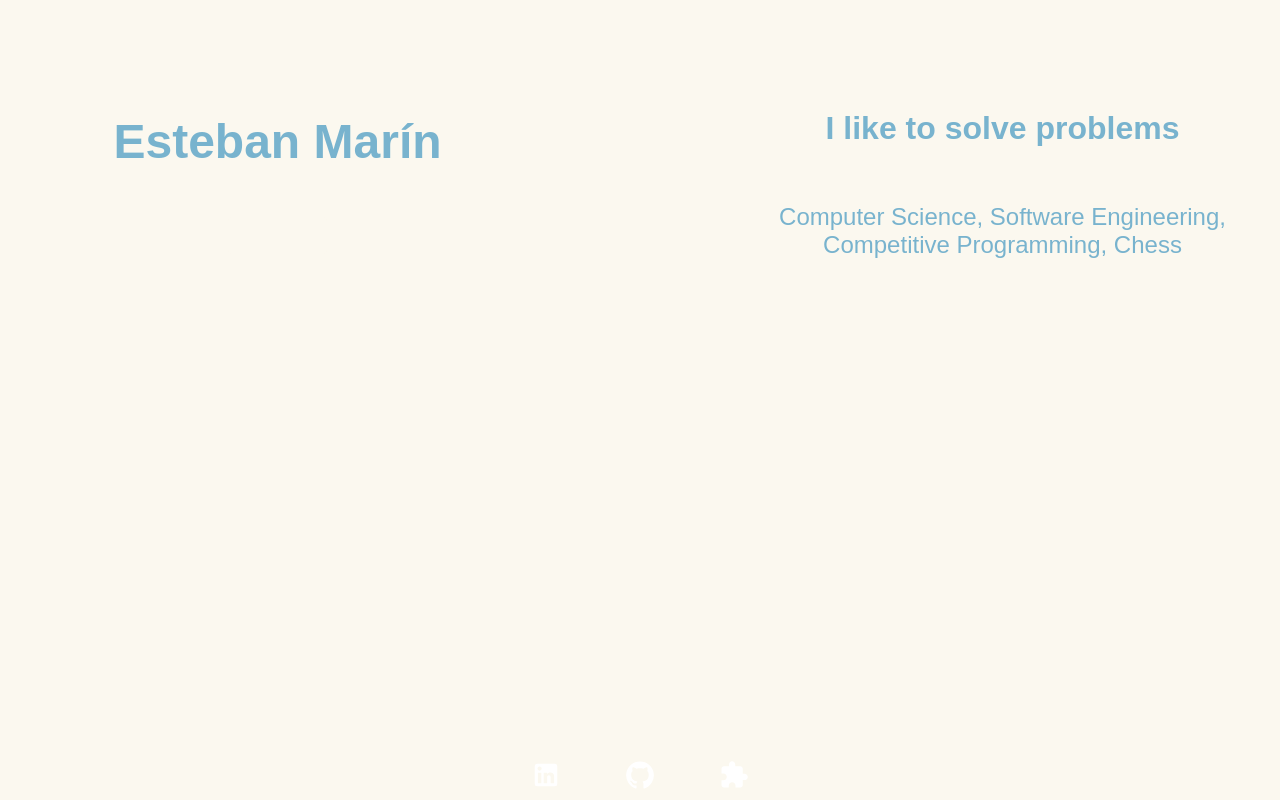
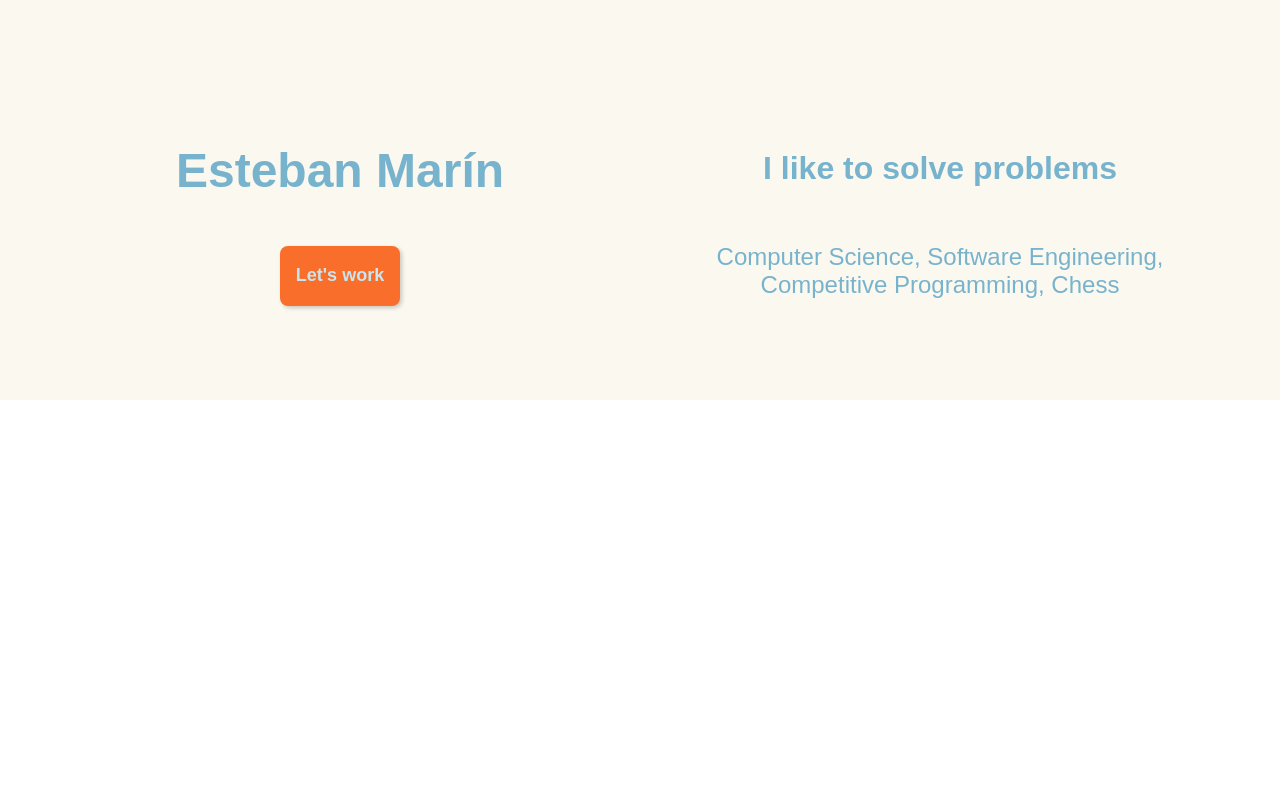
Before and after one commit to e-niram/e-niram.github.io, a React (Create React App) app: page / in a window 1280 px wide. Built offline with nearby package versions, Linux system fonts and the light colour scheme.

Commit message:
Add CTA button

```diff
--- a/src/App.css
+++ /dev/null
@@ -1,4 +0,0 @@
-* {
-  background-color: #121212;
-  text-align: "center";
-}
--- a/src/App.tsx
+++ b/src/App.tsx
@@ -1,6 +1,5 @@
 import React from "react";
 import logo from "./logo.svg";
-import "./App.css";
 import Header from "./components/Header/Header";
 import HomeText from "./pages/Home/HomeText";
 import Home from "./pages/Home-v2/Home";
--- /dev/null
+++ b/src/components/Button/Button.tsx
@@ -0,0 +1,30 @@
+import styled from "@emotion/styled";
+import { HamburgerMenuProps } from "./HamburgerMenu.types";
+import { Colors } from "../../foundations/Colors";
+import { ButtonProps } from "./Button.types";
+
+export const Button = ({ color, children }: ButtonProps) => {
+	return <StyledButton color={color}>{children}</StyledButton>;
+};
+
+const StyledButton = styled("button")<ButtonProps>`
+	display: flex;
+	justify-content: center;
+	align-items: center;
+	background-color: ${(props) => Colors[props.color]};
+	border: 0px;
+	border-radius: 8px;
+	box-shadow: 2px 2px 4px rgba(0, 0, 0, 0.2);
+	cursor: pointer;
+	text-align: center;
+	height: 60px;
+	width: 120px;
+
+	:hover {
+		background-color: red;
+	}
+
+	:active {
+		background-color: blue;
+	}
+`;
--- a/src/pages/Home-v2/Home.css
+++ b/src/pages/Home-v2/Home.css
@@ -1,12 +1,8 @@
-* {
+.flexHorizontalContainer {
 	background-color: #fbf8ef;
-	text-align: "center";
-}
-
-.flexHorizontalContainer {
 	display: flex;
-	height: 40vh;
-	gap: 225px;
+	height: 50vh;
+	gap: 100px;
 	justify-content: center;
 	align-items: center;
 }
--- a/src/pages/Home-v2/Home.tsx
+++ b/src/pages/Home-v2/Home.tsx
@@ -2,7 +2,7 @@ import * as React from "react";
 import Footer from "../../components/Footer/Footer";
 import "./Home.css";
 import { Typography } from "../../components/Typography/Typography";
-import Button from "@mui/material/Button/Button";
+import { Button } from "../../components/Button/Button";
 
 export default function Home() {
 	return (
@@ -11,7 +11,11 @@ export default function Home() {
 				<Typography color="secondary" size="xxx-large" weight="extra-bold">
 					Esteban Marín
 				</Typography>
-				<Button>Let's work</Button>
+				<Button color="primary">
+					<Typography color="light" size="large" weight="extra-bold">
+						Let's work
+					</Typography>
+				</Button>
 			</div>
 			<div className="anotherFlexVerticalContainer">
 				<Typography color="secondary" size="xx-large" weight="extra-bold">
```
Also changed, not shown: src/components/Button/Button.types.ts (added, +7 -0 lines).
